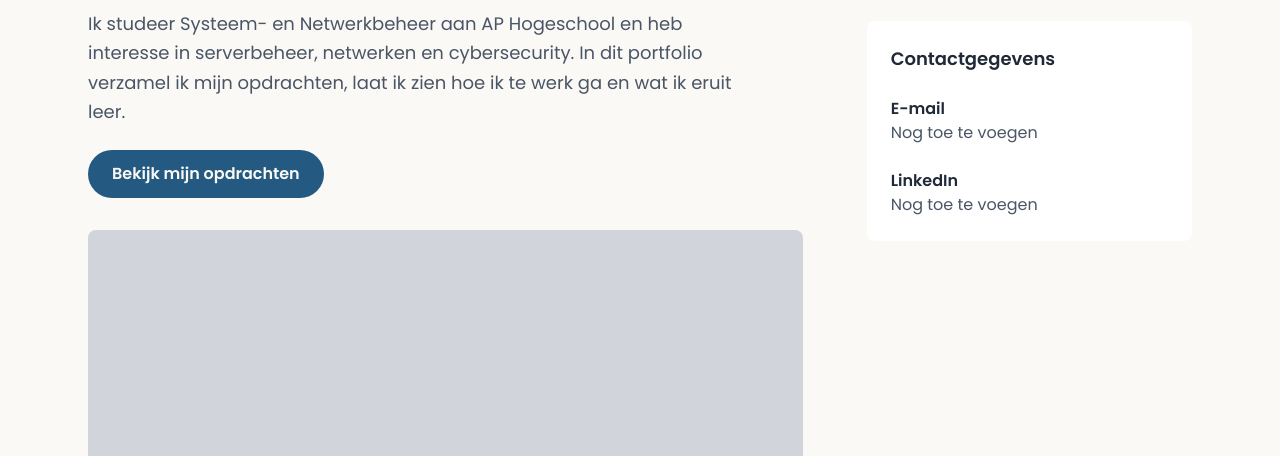
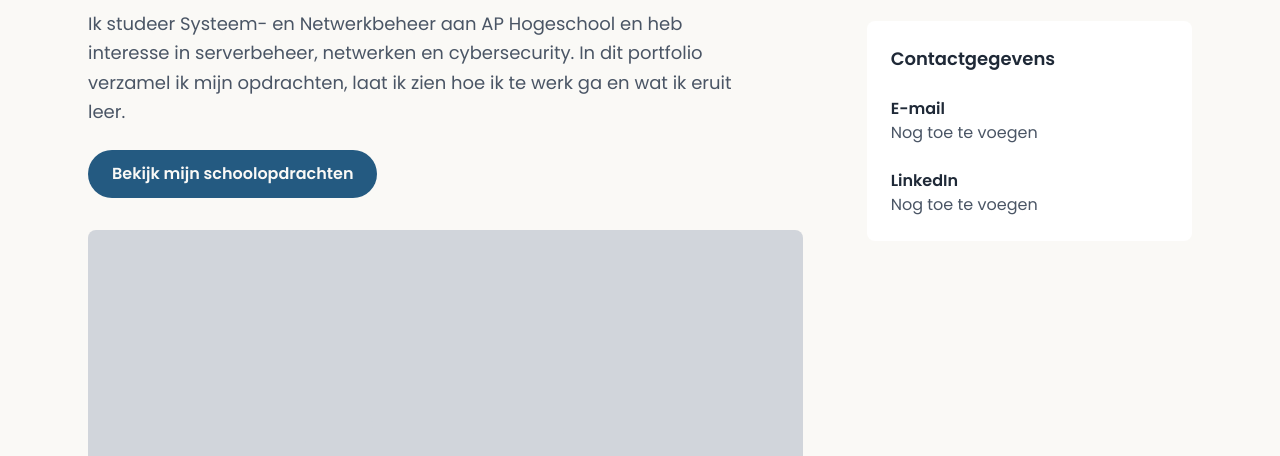
Before and after one commit to mohammedbens/portfolio, a website: page index.html in a window 1280 px wide. Shown: the part 344-800 px from the top of the page. Drawn offline with Linux system fonts and the light colour scheme.

Commit message:
Aanpassing tekst; bekijk mijn opdrachten -> bekijk mijn schoolopdrachten

```diff
--- a/index.html
+++ b/index.html
@@ -72,7 +72,7 @@
                         verzamel ik mijn opdrachten, laat ik zien hoe ik te werk ga en wat ik eruit leer.</p>
                     <div>
                         <a class="knop inline-flex items-center rounded-full px-6 py-3 font-semibold hover:underline focus-visible:outline-2 focus-visible:outline-offset-2 focus-visible:outline-blue-700"
-                            href="portfolio.html">Bekijk mijn opdrachten</a>
+                            href="portfolio.html">Bekijk mijn schoolopdrachten</a>
                     </div>
                     <img class="w-full aspect-video object-cover rounded-lg mt-2" src="assets/images/placeholder.png"
                         width="1200" height="800" alt="">
```
